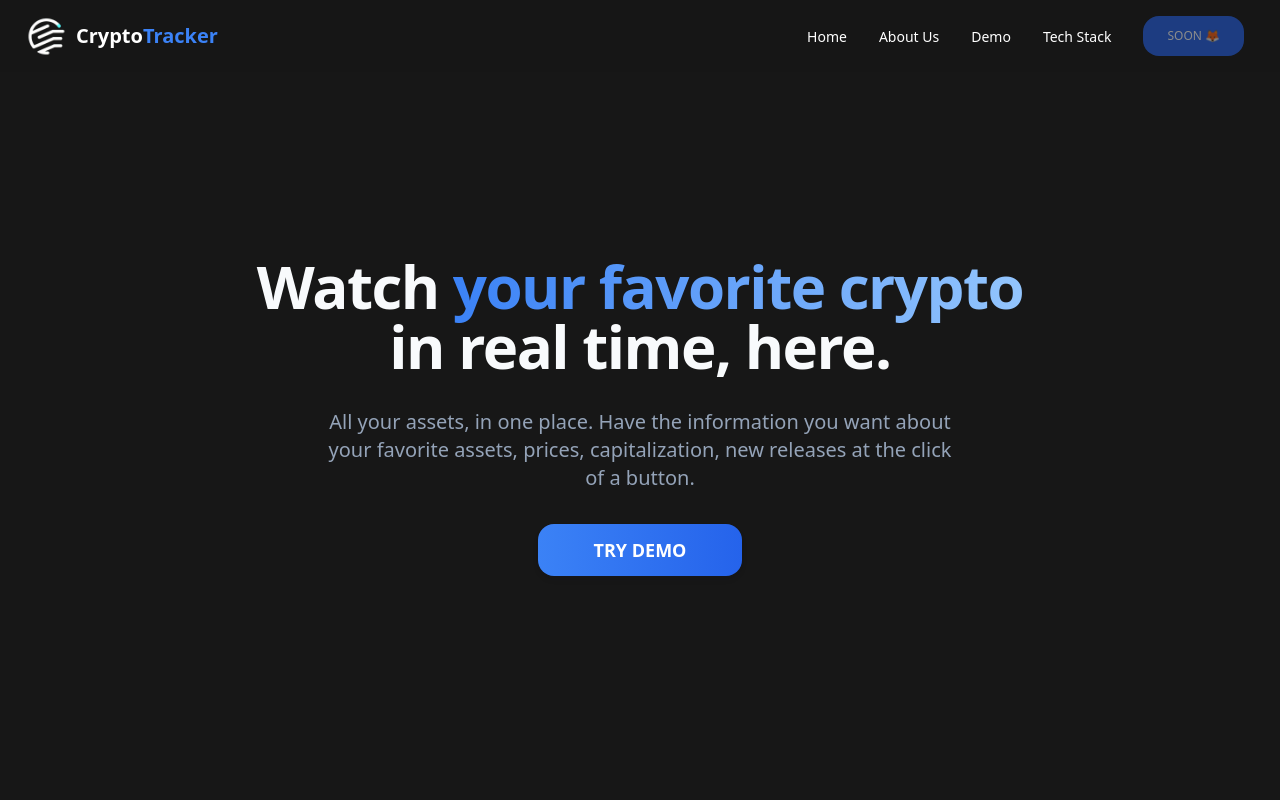
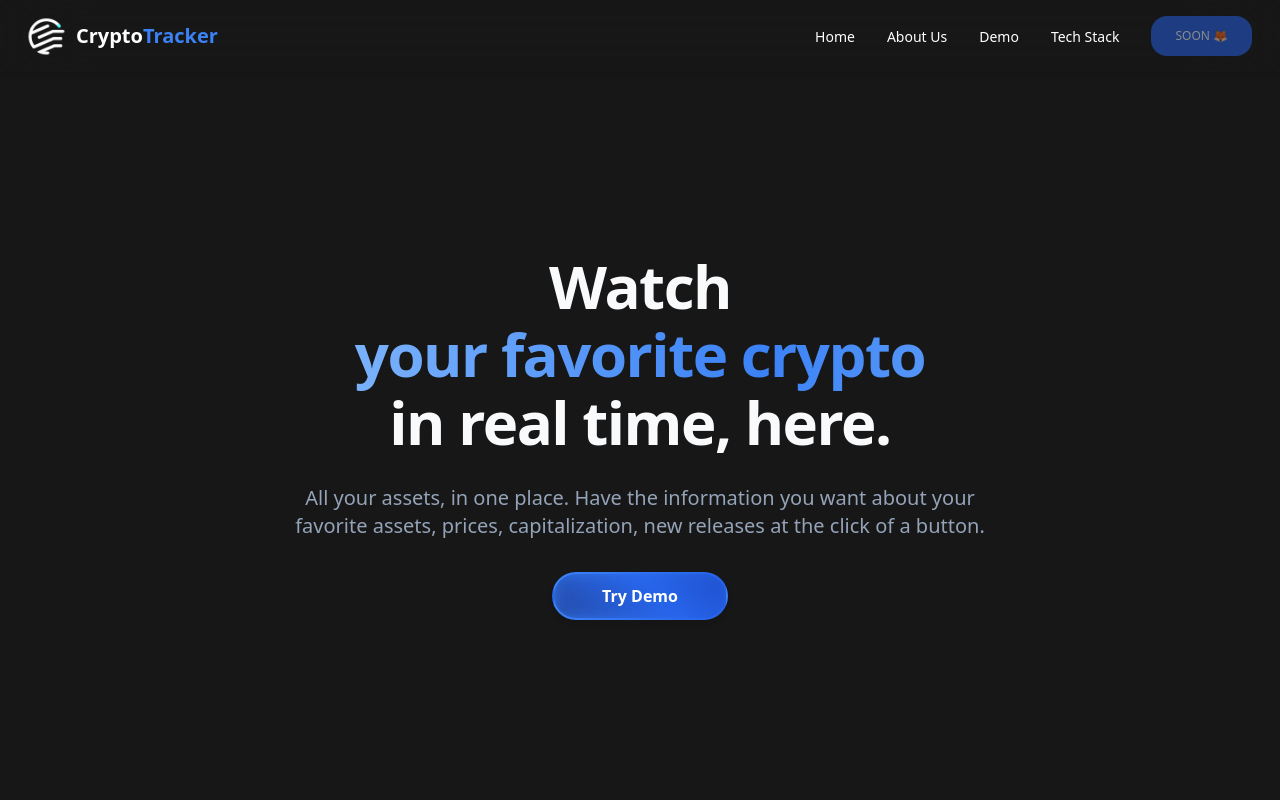
Before and after one commit to Joelarias1/cryptotracker-react, a React (Vite) app: page / in a window 1280 px wide. Shown: the top 800 px of the page. Built offline with nearby package versions, Linux system fonts and the light colour scheme; no server answers; the HTML template or start-up script is replaced by a standard one.

Commit message:
Mejoras en busqueda de cryptos

```diff
--- a/src/components/DataTable/CoinData.jsx
+++ b/src/components/DataTable/CoinData.jsx
@@ -107,7 +107,7 @@ export function CoinInformation({ isOpen, handler, coinId }) {
                   color="blue-gray"
                   className="font-bold text-2xl sm:text-3xl md:text-3xl"
                 >
-                  $ {coinInfo.price || 0}
+                   {coinInfo.price || 0}
                 </Typography>
                 <div className="flex items-center">
                   <Typography
@@ -131,7 +131,7 @@ export function CoinInformation({ isOpen, handler, coinId }) {
                   color="blue-gray"
                   className="font-medium text-base sm:text-lg md:text-md"
                 >
-                  ATH: $ {coinInfo.ath || "$ 0"}
+                  ATH:  {coinInfo.ath || " 0"}
                 </Typography>
                 <div className="flex items-center">
                   <Typography
--- a/src/components/Header/Header.jsx
+++ b/src/components/Header/Header.jsx
@@ -1,9 +1,10 @@
-/* eslint-disable react/prop-types */
 import { motion, useAnimation } from "framer-motion";
 import { useEffect } from "react";
 import { Button } from "@material-tailwind/react";
 import { Link } from "react-scroll";
+import './header.css';
 
+// eslint-disable-next-line react/prop-types
 const Header = ({ name }) => {
   const motionVariants = {
     hidden: { opacity: 0 },
@@ -18,25 +19,26 @@ const Header = ({ name }) => {
 
   return (
     <motion.header
-      className="px-4 py-64 text-center md:px-12 lg:text-left"
+      className="px-4 py-64 text-center" // Quitamos md:px-12 lg:text-left para mantener centrado
       initial="hidden"
       animate={controls}
       variants={motionVariants}
       id={name}
     >
-      <div className="px-12 mx-auto max-w-7xl">
-        <div className="w-full mx-auto text-left md:w-11/12 xl:w-9/12 md:text-center">
-          <h1 className="mb-8 text-4xl font-extrabold leading-none tracking-normal text-slate-50 md:text-6xl md:tracking-tight">
-            <span>Watch</span>{" "}
-            <span className="block w-full py-2 text-transparent bg-clip-text leading-12 bg-gradient-to-r from-blue-500 to-blue-300 lg:inline">
+      <div className="px-4 md:px-12 mx-auto max-w-7xl">
+        <div className="w-full mx-auto md:w-11/12 xl:w-9/12 text-center"> {/* Mantenemos text-center */}
+          <h1 className="mb-8 text-4xl font-extrabold leading-tight tracking-normal text-slate-50 md:text-6xl md:tracking-tight">
+            <span className="block">Watch</span>
+            <span className="block py-2 text-transparent animate-gradient">
               your favorite crypto
-            </span>{" "}
-            <span>in real time, here.</span>
+            </span>
+            <span className="block">in real time, here.</span>
           </h1>
-          <p className="px-0 mb-8 text-lg text-slate-400 md:text-xl lg:px-24">
-          All your assets, in one place. Have the information you want about your favorite assets, prices, capitalization, new releases at the click of a button.
+          <p className="px-4 mb-8 text-lg text-slate-400 md:text-xl mx-auto max-w-3xl">
+            All your assets, in one place. Have the information you want about your
+            favorite assets, prices, capitalization, new releases at the click of a button.
           </p>
-          <div className="mb-4 space-x-0 md:space-x-2 md:mb-8">
+          <div className="mb-4 flex justify-center"> {/* Centramos el botón */}
             <Link
               to="market"
               spy={true}
@@ -44,7 +46,7 @@ const Header = ({ name }) => {
               duration={500}
             >
               <Button
-                className="inline-flex items-center justify-center w-full px-14 py-3 mb-2 text-lg text-white bg-gradient-to-r from-blue-500 to-blue-600 rounded-2xl sm:w-auto sm:mb-0 hover:scale-105"
+                className="normal-case glow-button inline-flex items-center justify-center px-12 py-2.5 text-base text-white bg-gradient-to-r from-blue-500 to-blue-600 rounded-3xl"
                 ripple
               >
                 Try Demo
--- /dev/null
+++ b/src/components/Header/header.css
@@ -0,0 +1,69 @@
+/* Header.css */
+.animate-gradient {
+    background: linear-gradient(
+      270deg,
+      #3b82f6,
+      #93c5fd,
+      #3b82f6,
+      #93c5fd
+    );
+    background-size: 200% auto;
+    animation: gradient 3s linear infinite;
+    -webkit-background-clip: text;
+  }
+
+  @keyframes gradient {
+    0% {
+      background-position: 0% 50%;
+    }
+    50% {
+      background-position: 100% 50%;
+    }
+    100% {
+      background-position: 0% 50%;
+    }
+  }
+
+  .glow-button {
+    position: relative;
+    z-index: 0;
+    overflow: hidden;
+    transition: all 0.3s ease-in-out;
+    border: 2px solid transparent;
+  }
+
+  .glow-button:before {
+    content: '';
+    position: absolute;
+    z-index: -1;
+    inset: -2px;
+    background: linear-gradient(
+      45deg,
+      #1e3a8a,
+      #2563eb,
+      #1e40af,
+      #1e3a8a
+    );
+    background-size: 200%;
+    animation: glowingBorder 3s linear infinite;
+    filter: blur(8px);
+    opacity: 0.8;
+  }
+
+
+  .glow-button:hover {
+    transform: scale(1.05);
+    box-shadow: 0 0 20px #2563eb,
+                0 0 40px rgba(37, 99, 235, 0.5);
+  }
+
+  .glow-button:hover:before {
+    filter: blur(12px);
+    opacity: 1;
+  }
+
+  @keyframes glowingBorder {
+    0% { background-position: 0% 50%; }
+    50% { background-position: 100% 50%; }
+    100% { background-position: 0% 50%; }
+  }
--- a/src/components/Navbar/Navbar.jsx
+++ b/src/components/Navbar/Navbar.jsx
@@ -13,12 +13,11 @@ import { Link } from "react-scroll";
 
 function NavList() {
   return (
-    <ul className="my-8 mx-2 flex flex-col gap-2 lg:mb-0 lg:mt-0 lg:flex-row lg:items-center lg:gap-6">
+    <ul className="my-2 flex flex-col gap-2 lg:mb-0 lg:mt-0 lg:flex-row lg:items-center lg:gap-6">
       <Typography
         as="li"
         variant="small"
-        color="blue-gray"
-        className="p-1 font-medium"
+        className="p-1 font-medium text-white"
       >
         <Link
           to="header"
@@ -30,7 +29,11 @@ function NavList() {
         </Link>
       </Typography>
 
-      <Typography as="li" variant="small" className="p-1 font-medium">
+      <Typography
+        as="li"
+        variant="small"
+        className="p-1 font-medium text-white"
+      >
         <Link
           to="about-us"
           smooth={true}
@@ -44,8 +47,7 @@ function NavList() {
       <Typography
         as="li"
         variant="small"
-        color="blue-gray"
-        className="p-1 font-medium"
+        className="p-1 font-medium text-white"
       >
         <Link
           to="market"
@@ -60,8 +62,7 @@ function NavList() {
       <Typography
         as="li"
         variant="small"
-        color="blue-gray"
-        className="p-1 font-medium"
+        className="p-1 font-medium text-white"
       >
         <Link
           to="tech"
@@ -86,7 +87,7 @@ function NavList() {
         >
           <Button
             ripple
-          className="mt-4 lg:mt-0 ml-auto text-xs rounded-2xl font-medium bg-blue-600"
+            className="w-full lg:w-auto text-xs rounded-2xl font-medium bg-blue-600"
             disabled
           >
             Soon 🦊
@@ -97,25 +98,47 @@ function NavList() {
   );
 }
 
-
 export const NavbarSimple = () => {
   const [openNav, setOpenNav] = useState(false);
+  const [scrolled, setScrolled] = useState(false);
+
+  const handleScroll = () => {
+    const offset = window.scrollY;
+    if (offset > 50) {
+      setScrolled(true);
+    } else {
+      setScrolled(false);
+    }
+  };
 
   const handleWindowResize = () =>
-    window.innerWidth >= 960 && setOpenNav(false);
+    window.innerWidth >= 768 && setOpenNav(false);
 
   useEffect(() => {
     window.addEventListener("resize", handleWindowResize);
+    window.addEventListener("scroll", handleScroll);
 
     return () => {
       window.removeEventListener("resize", handleWindowResize);
+      window.removeEventListener("scroll", handleScroll);
     };
   }, []);
 
   return (
-    <Navbar className="h-max max-w-full px-6 py-3 fixed z-50 rounded-none bg-neutral-900 border-none shadow-none">
+    <Navbar
+      className={`h-max max-w-full px-6 py-3 fixed z-50 rounded-none border-none transition-all duration-300 ${
+        scrolled || openNav
+          ? "bg-neutral-900/95 backdrop-blur-sm shadow-lg"
+          : "bg-transparent"
+      }`}
+    >
       <div className="flex items-center justify-between text-white">
-        <a className="flex items-center gap-2" href="#">
+        <motion.a
+          className="flex items-center gap-2"
+          href="#"
+          whileHover={{ scale: 1.05 }}
+          transition={{ duration: 0.2 }}
+        >
           <img
             className="w-auto h-11"
             src={myLogo}
@@ -124,7 +147,7 @@ export const NavbarSimple = () => {
           <h3 className="text-2xl font-bold leading-none md:text-xl">
             Crypto<span className="text-blue-500">Tracker</span>
           </h3>
-        </a>
+        </motion.a>
         <div className="hidden lg:block">
           <NavList />
         </div>
@@ -142,7 +165,9 @@ export const NavbarSimple = () => {
         </IconButton>
       </div>
       <Collapse open={openNav}>
+        <div className="p-4 rounded-lg mt-2">
           <NavList />
+        </div>
       </Collapse>
     </Navbar>
   );
```
Also changed, not shown: src/components/DataTable/Search.jsx (+27 -49 lines). Lines whose indentation alone changed are shown as unchanged.
